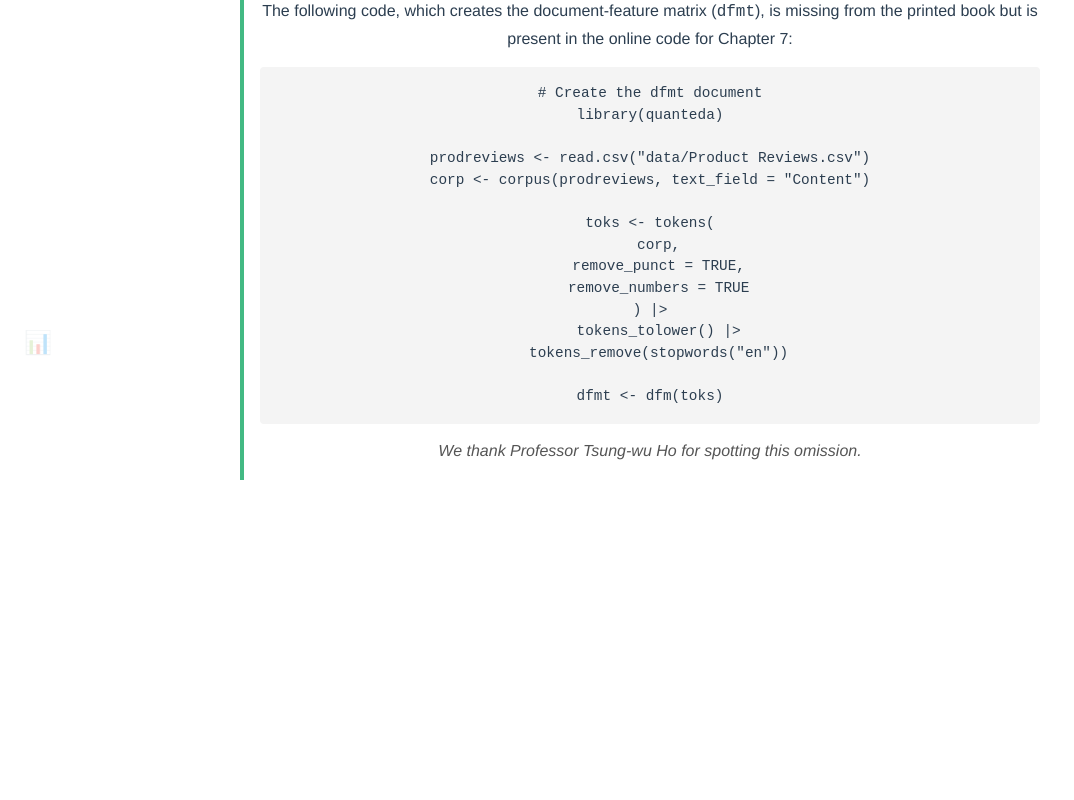
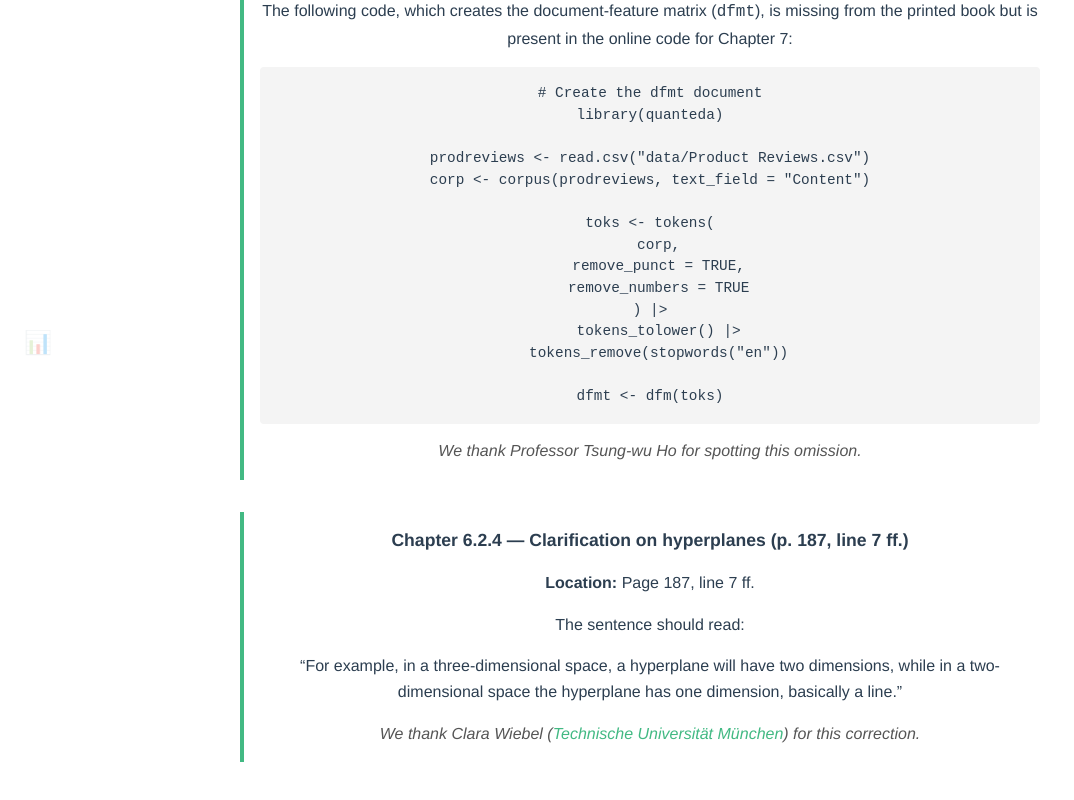
Before and after one commit to DanielDanLab/danieldanlab.github.io, a Vue app: page /#/errata in a window 1280 px wide. Shown: the part 416-1216 px from the top of the page, without its empty margins (0-1074 px from the left). Before the commit the page ends 1008 px from the top, so only its background shows below. Built offline with nearby package versions, Linux system fonts and the light colour scheme.

Commit message:
Add errata entry for Chapter 6.2.4, p. 187 (hyperplane clarification by Clara Wiebel, TUM)

```diff
--- a/src/components/Errata.vue
+++ b/src/components/Errata.vue
@@ -30,6 +30,18 @@ toks &lt;- tokens(
 
 dfmt &lt;- dfm(toks)</code></pre>
         <p class="errata-thanks">We thank Professor Tsung-wu Ho for spotting this omission.</p>
+      </div>
+            <div class="errata-item">
+        <h2>Chapter 6.2.4 &mdash; Clarification on hyperplanes (p. 187, line 7 ff.)</h2>
+        <p><strong>Location:</strong> Page 187, line 7 ff.</p>
+        <p>The sentence should read:</p>
+        <blockquote>
+          &ldquo;For example, in a three-dimensional space, a hyperplane will have two dimensions,
+          while in a two-dimensional space the hyperplane has one dimension, basically a line.&rdquo;
+        </blockquote>
+        <p class="errata-thanks">
+          We thank Clara Wiebel (<a href="https://www.tum.de/" target="_blank" rel="noopener noreferrer">Technische Universit&auml;t M&uuml;nchen</a>) for this correction.
+        </p>
       </div>
     </div>
   </div>
```
